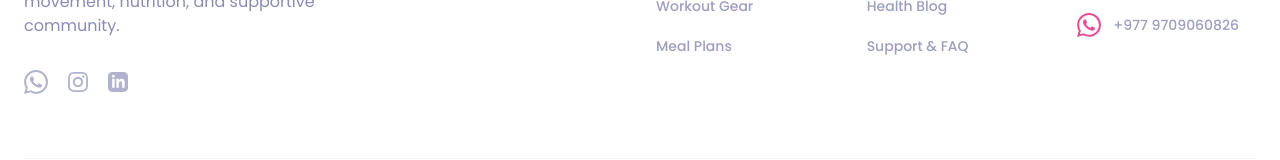
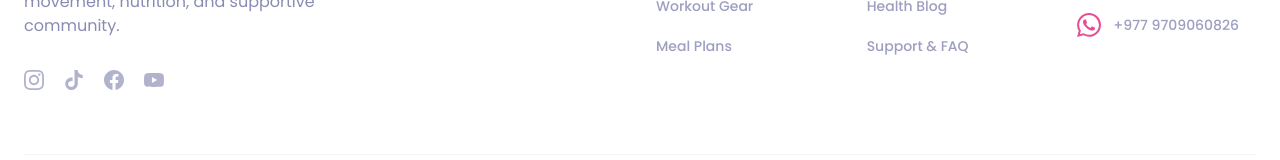
Before and after one commit to manozks/fitmamu, a React (Vite) app: page / in a window 1280 px wide. Shown: the part 5012-5172 px from the top of the page. Built offline with nearby package versions, Linux system fonts and the light colour scheme.

Commit message:
images path updated

```diff
--- a/components/Footer.tsx
+++ b/components/Footer.tsx
@@ -24,6 +24,12 @@ const Footer: React.FC<FooterProps> = ({ setCurrentPage }) => {
       { label: 'Support & FAQ', page: Page.Home },
     ]
   };
+    const socialIcons = [
+    { icon: <Icons.Instagram />, link: 'https://www.instagram.com/fitness_sarthi/' },
+    { icon: <Icons.TikTok />, link: 'https://www.tiktok.com/@fitness_sarthi' },
+    { icon: <Icons.Facebook />, link: 'https://www.facebook.com/fitness.sarthi/' },
+    { icon: <Icons.YouTube />, link: 'https://www.youtube.com/@fitness_sarthi' }
+  ];
 
   return (
     <footer className="bg-white pt-20 pb-12 mt-20">
@@ -46,23 +52,13 @@ const Footer: React.FC<FooterProps> = ({ setCurrentPage }) => {
               Empowering mothers to transform their health and regain confidence through sustainable movement, nutrition, and supportive community.
             </p>
 
-            <div className="flex items-center gap-5">
-              {[
-                { icon: <Icons.WhatsApp />, link: '#' },
-                { icon: (
-                  <svg className="w-5 h-5" fill="currentColor" viewBox="0 0 24 24">
-                    <path d="M12 2.163c3.204 0 3.584.012 4.85.07 3.252.148 4.771 1.691 4.919 4.919.058 1.265.069 1.645.069 4.849 0 3.205-.012 3.584-.069 4.849-.149 3.225-1.664 4.771-4.919 4.919-1.266.058-1.644.07-4.85.07-3.204 0-3.584-.012-4.849-.07-3.26-.149-4.771-1.699-4.919-4.92-.058-1.265-.07-1.644-.07-4.849 0-3.204.013-3.583.07-4.849.149-3.227 1.664-4.771 4.919-4.919 1.266-.057 1.645-.069 4.849-.069zm0-2.163c-3.259 0-3.667.014-4.947.072-4.358.2-6.78 2.618-6.98 6.98-.059 1.281-.073 1.689-.073 4.948 0 3.259.014 3.668.072 4.948.2 4.358 2.618 6.78 6.98 6.98 1.281.058 1.689.072 4.948.072 3.259 0 3.668-.014 4.948-.072 4.354-.2 6.782-2.618 6.979-6.98.059-1.28.073-1.689.073-4.948 0-3.259-.014-3.667-.072-4.947-.196-4.354-2.617-6.78-6.979-6.98-1.281-.059-1.69-.073-4.949-.073zm0 5.838c-3.403 0-6.162 2.759-6.162 6.162s2.759 6.163 6.162 6.163 6.162-2.759 6.162-6.163-2.759-6.162-6.162-6.162zm0 10.162c-2.209 0-4-1.79-4-4 0-2.209 1.791-4 4-4s4 1.791 4 4c0 2.21-1.791 4-4 4zm6.406-11.845c.796 0 1.441.645 1.441 1.44s-.645 1.44-1.441 1.44c-.795 0-1.439-.645-1.439-1.44s.644-1.44 1.439-1.44z" />
-                  </svg>
-                ), link: '#' },
-                { icon: (
-                  <svg className="w-5 h-5" fill="currentColor" viewBox="0 0 24 24">
-                    <path d="M19 0h-14c-2.761 0-5 2.239-5 5v14c0 2.761 2.239 5 5 5h14c2.762 0 5-2.239 5-5v-14c0-2.761-2.238-5-5-5zm-11 19h-3v-11h3v11zm-1.5-12.268c-.966 0-1.75-.79-1.75-1.764s.784-1.764 1.75-1.764 1.75.79 1.75 1.764-.783 1.764-1.75 1.764zm13.5 12.268h-3v-5.604c0-3.368-4-3.113-4 0v5.604h-3v-11h3v1.765c1.396-2.586 7-2.777 7 2.476v6.759z" />
-                  </svg>
-                ), link: '#' },
-              ].map((social, i) => (
+             <div className="flex items-center gap-5">
+              {socialIcons.map((social, i) => (
                 <a
                   key={i}
                   href={social.link}
+                  target="_blank"
+                  rel="noopener noreferrer"
                   className="text-[#3B3E81]/40 hover:text-[#E84D94] transition-colors duration-300 transform hover:-translate-y-1"
                 >
                   {social.icon}
--- a/constants.tsx
+++ b/constants.tsx
@@ -1,3 +1,4 @@
+
 import React from 'react';
 import { QuizQuestion, Product } from './types.ts';
 
@@ -55,9 +56,9 @@ export const PRODUCT_LIST: Product[] = [
     name: 'Eco-Friendly Yoga Mat',
     price: '$45.00',
     images: [
-      './assets/products/yoga-mat-1.jpg',
-      './assets/products/yoga-mat-2.jpg',
-      './assets/products/yoga-mat-3.jpg'
+      '/assets/products/yoga-mat-1.jpg',
+      '/assets/products/yoga-mat-2.jpg',
+      '/assets/products/yoga-mat-3.jpg'
     ],
     description: 'High-grip, non-slip mat made from sustainable natural rubber. Specifically designed for postpartum movement, providing extra cushioning for sensitive joints and stable support for pelvic floor exercises.'
   },
@@ -66,9 +67,9 @@ export const PRODUCT_LIST: Product[] = [
     name: 'Anti-Burst Yoga Ball',
     price: '$29.00',
     images: [
-      './assets/products/yoga-ball-1.jpg',
-      './assets/products/yoga-ball-2.jpg',
-      './assets/products/yoga-ball-3.jpg'
+      '/assets/products/yoga-ball-1.jpg',
+      '/assets/products/yoga-ball-2.jpg',
+      '/assets/products/yoga-ball-3.jpg'
     ],
     description: 'Relieve back pain and improve posture with our professional-grade anti-burst yoga ball. Ideal for pelvic floor strengthening and active sitting during recovery.'
   },
@@ -77,9 +78,9 @@ export const PRODUCT_LIST: Product[] = [
     name: 'Toning Dumbbell Set',
     price: '$35.00',
     images: [
-      './assets/products/dumbbells-1.jpg',
-      './assets/products/dumbbells-2.jpg',
-      './assets/products/dumbbells-3.jpg'
+      '/assets/products/dumbbells-1.jpg',
+      '/assets/products/dumbbells-2.jpg',
+      '/assets/products/dumbbells-3.jpg'
     ],
     description: 'Soft-grip neoprene dumbbells. These weights are safe and effective for low-impact resistance training at home to boost metabolism.'
   },
@@ -88,30 +89,20 @@ export const PRODUCT_LIST: Product[] = [
     name: 'Smart BCM Machine',
     price: '$89.00',
     images: [
-      './assets/products/bcm-1.jpg',
-      './assets/products/bcm-2.jpg',
-      './assets/products/bcm-3.jpg'
+      '/assets/products/bcm-1.jpg',
+      '/assets/products/bcm-2.jpg',
+      '/assets/products/bcm-3.jpg'
     ],
     description: 'Advanced Blood Circulation Massager. Reduces leg bloating, improves metabolism, and relaxes tired muscles after long nights of motherhood.'
   },
   {
     id: 'p5',
-    name: 'THERMAL MERIDIAN MASSAGER',
-    price: '$1100',
-    images: [
-      './assets/products/thermal-1.jpg'
-
-    ],
-    description: 'TERAHERTZ RF THERMAL MERIDIAN MASSAGER(MODEL: TS-THZ01) is a multifunctional beauty device that combines terahertz technology, radio frequency (RF), and thermal therapy to provide comprehensive skincare and wellness benefits. This advanced device is designed to enhance skin health, promote relaxation, and improve overall well-being through its innovative features.'
-  },
-  {
-    id: 'p6',
     name: 'Postpartum Support Band',
     price: '$39.00',
     images: [
-      './assets/products/support-band-1.jpg',
-      './assets/products/support-band-2.jpg',
-      './assets/products/support-band-3.jpg'
+      '/assets/products/support-band-1.jpg',
+      '/assets/products/support-band-2.jpg',
+      '/assets/products/support-band-3.jpg'
     ],
     description: 'Breathable, high-compression band designed for core recovery and Diastasis Recti support. Provides stability while your body heals.'
   }
@@ -184,5 +175,25 @@ export const Icons = {
     <svg className="w-5 h-5" fill="none" stroke="currentColor" viewBox="0 0 24 24">
       <path strokeLinecap="round" strokeLinejoin="round" strokeWidth="2" d="M3 8l7.89 5.26a2 2 0 002.22 0L21 8M5 19h14a2 2 0 002-2V7a2 2 0 00-2-2H5a2 2 0 00-2 2v10a2 2 0 002 2z" />
     </svg>
+  ),
+  TikTok: () => (
+    <svg className="w-5 h-5" fill="currentColor" viewBox="0 0 24 24">
+      <path d="M12.53.02C13.84 0 15.14.01 16.44 0c.08 1.53.63 3.09 1.75 4.17 1.12 1.11 2.7 1.62 4.24 1.79v4.03c-1.44-.05-2.89-.35-4.2-.97-.57-.26-1.1-.59-1.62-.93-.01 2.92.01 5.84-.02 8.75-.08 1.4-.54 2.79-1.35 3.94-1.31 1.92-3.58 3.17-5.91 3.21-1.43.08-2.86-.31-4.08-1.03-2.02-1.19-3.44-3.37-3.65-5.71-.02-.5-.03-1-.01-1.49.18-1.9 1.12-3.72 2.58-4.96 1.66-1.44 3.98-2.13 6.15-1.72.02 1.48-.04 2.96-.04 4.44-.9-.32-1.9-.39-2.82-.12-1.01.3-1.89 1.05-2.27 2.03-.23.6-.3 1.25-.19 1.89.15.82.61 1.58 1.26 2.1.66.52 1.49.81 2.33.82 1.05.02 2.13-.39 2.87-1.14.86-.81 1.25-2.03 1.21-3.21-.03-4.58-.02-9.16-.03-13.75z" />
+    </svg>
+  ),
+  Facebook: () => (
+    <svg className="w-5 h-5" fill="currentColor" viewBox="0 0 24 24">
+      <path d="M24 12.073c0-6.627-5.373-12-12-12s-12 5.373-12 12c0 5.99 4.388 10.954 10.125 11.854v-8.385H7.078v-3.47h3.047V9.43c0-3.007 1.792-4.669 4.533-4.669 1.312 0 2.686.235 2.686.235v2.953H15.83c-1.491 0-1.956.925-1.956 1.874v2.25h3.328l-.532 3.47h-2.796v8.385C19.612 23.027 24 18.062 24 12.073z" />
+    </svg>
+  ),
+  YouTube: () => (
+    <svg className="w-5 h-5" fill="currentColor" viewBox="0 0 24 24">
+      <path d="M23.498 6.186a3.016 3.016 0 00-2.122-2.136C19.505 3.545 12 3.545 12 3.545s-7.505 0-9.377.505a3.017 3.017 0 00-2.122 2.136C0 8.055 0 12 0 12s0 3.945.501 5.814a3.017 3.017 0 002.122 2.136c1.872.505 9.377.505 9.377.505s7.505 0 9.377-.505a3.015 3.015 0 002.122-2.136C24 15.945 24 12 24 12s0-3.945-.502-5.814zM9.545 15.568V8.432L15.818 12l-6.273 3.568z" />
+    </svg>
+  ),
+  Instagram: () => (
+    <svg className="w-5 h-5" fill="currentColor" viewBox="0 0 24 24">
+      <path d="M12 2.163c3.204 0 3.584.012 4.85.07 3.252.148 4.771 1.691 4.919 4.919.058 1.265.069 1.645.069 4.849 0 3.205-.012 3.584-.069 4.849-.149 3.225-1.664 4.771-4.919 4.919-1.266.058-1.644.07-4.85.07-3.204 0-3.584-.012-4.849-.07-3.26-.149-4.771-1.699-4.919-4.92-.058-1.265-.07-1.644-.07-4.849 0-3.204.013-3.583.07-4.849.149-3.227 1.664-4.771 4.919-4.919 1.266-.057 1.645-.069 4.849-.069zm0-2.163c-3.259 0-3.667.014-4.947.072-4.358.2-6.78 2.618-6.98 6.98-.059 1.281-.073 1.689-.073 4.948 0 3.259.014 3.668.072 4.948.2 4.358 2.618 6.78 6.98 6.98 1.281.058 1.689.072 4.948.072 3.259 0 3.668-.014 4.948-.072 4.354-.2 6.782-2.618 6.979-6.98.059-1.28.073-1.689.073-4.948 0-3.259-.014-3.667-.072-4.947-.196-4.354-2.617-6.78-6.979-6.98-1.281-.059-1.69-.073-4.949-.073zm0 5.838c-3.403 0-6.162 2.759-6.162 6.162s2.759 6.163 6.162 6.163 6.162-2.759 6.162-6.163-2.759-6.162-6.162-6.162zm0 10.162c-2.209 0-4-1.79-4-4 0-2.209 1.791-4 4-4s4 1.791 4 4c0 2.21-1.791 4-4 4zm6.406-11.845c.796 0 1.441.645 1.441 1.44s-.645 1.44-1.441 1.44c-.795 0-1.439-.645-1.439-1.44s.644-1.44 1.439-1.44z" />
+    </svg>
   )
 };
--- a/pages/Home.tsx
+++ b/pages/Home.tsx
@@ -24,21 +24,21 @@ const Home: React.FC<HomeProps> = ({ setCurrentPage }) => {
     {
       title: "15-Min Workouts",
       desc: "Effective, low-impact movements designed for busy moms.",
-      img: "./assets/home/benefit-workout.jpg"
+      img: "/assets/home/benefit-workout.jpg"
     },
     {
       title: "60+ Healthy Recipes",
       desc: "Delicious, family-friendly meals that nourish your body.",
-      img: "./assets/home/benefit-recipe.jpg"
+      img: "/assets/home/benefit-recipe.jpg"
     },
     {
       title: "Self-Care & Habits",
       desc: "Daily rituals to reclaim your peace and mental clarity.",
-      img: "./assets/home/benefit-habit.jpg"
+      img: "/assets/home/benefit-habit.jpg"
     }
   ];
 
-  const selfCareImg = "./assets/home/benefit-selfcare.jpg";
+  const selfCareImg = "/assets/home/benefit-selfcare.jpg";
 
   // Helper for demo fallbacks
   const handleImgError = (e: React.SyntheticEvent<HTMLImageElement, Event>, fallback: string) => {
```
